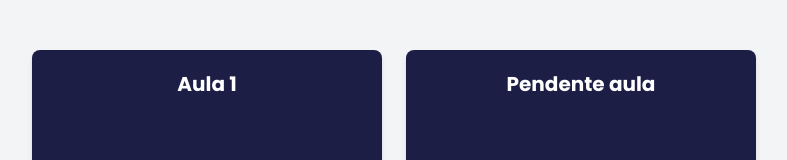
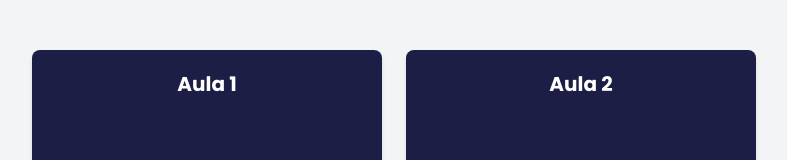
Before and after one commit to adrieeltorres1/pptGerenciador, a React (Vite) app: page /SistemasOperacionais in a window 1280 px wide. Shown: the part 184-344 px from the top of the page, without its empty margins (246-1033 px from the left). Built offline with nearby package versions, Linux system fonts and the light colour scheme.

Commit message:
Adicionando arquivos da aula S.O

```diff
--- a/pages/SistemasOperacionais.jsx
+++ b/pages/SistemasOperacionais.jsx
@@ -21,7 +21,7 @@ const SistemasOperacionais = () => {
         </div>
 
         <div className="bg-[#1d1e46] w-[350px] h-[250px]  rounded-lg text-white shadow-md">
-          <h2 className="flex justify-center text-xl font-bold mb-4 mt-5">Pendente aula</h2>
+          <h2 className="flex justify-center text-xl font-bold mb-4 mt-5">Aula 2</h2>
           <div className="flex justify-center mt-28" >
             <button
               className=" px-6 py-3 bg-vermelho-danger text-white font-medium rounded-lg hover:bg-[#4e151c]"
```
